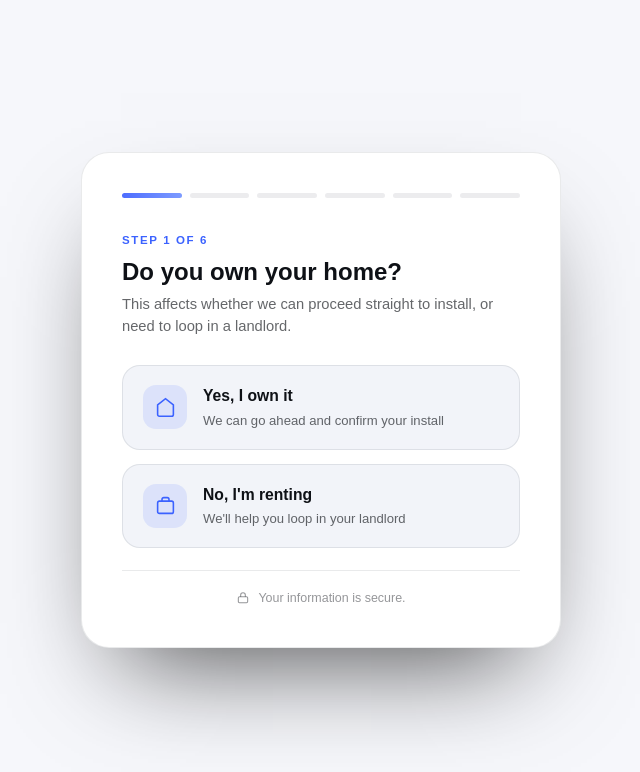
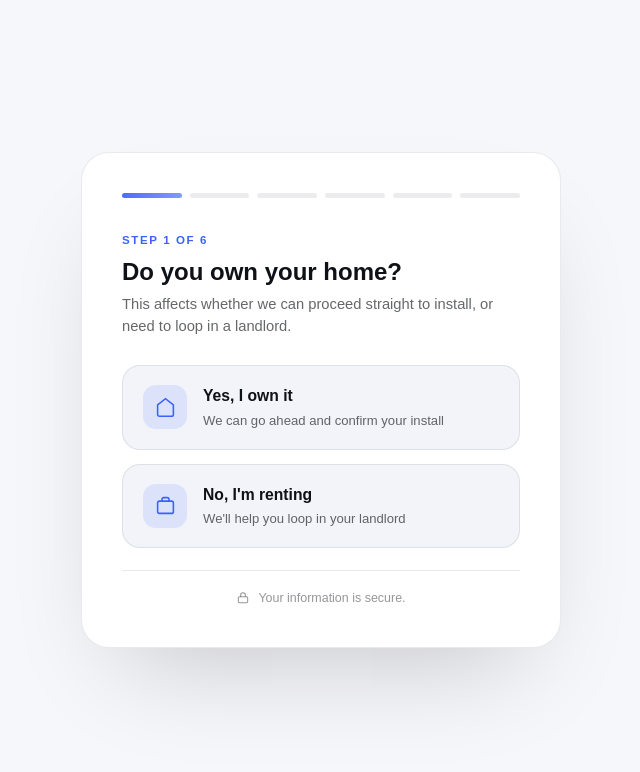
Before and after one commit to goback-me/clear2O, a Next.js app: page / in a window 1280 px wide. Shown: the top 772 px of the page, without its empty margins (319-959 px from the left). Built offline with nearby package versions, Linux system fonts and the light colour scheme; a web font is replaced by a local one.

Commit message:
main quiz css stlying change maked the box shadow lighter and remove padding from the wrapper

```diff
--- a/src/components/clear-quiz.css
+++ b/src/components/clear-quiz.css
@@ -22,7 +22,7 @@
   display: flex;
   align-items: center;
   justify-content: center;
-  padding: 48px 20px;
+  /* padding: 48px 20px; */
   background: var(--ink);
 }
 
@@ -35,7 +35,7 @@
   border: 1px solid var(--line);
   border-radius: 28px;
   padding: 40px;
-  box-shadow: 0 50px 100px -40px rgba(0, 0, 0, 0.7);
+  box-shadow: 0 50px 100px -40px rgba(0, 0, 0, 0.2);
   color: var(--white);
 }
 @media (max-width: 600px) {
```
